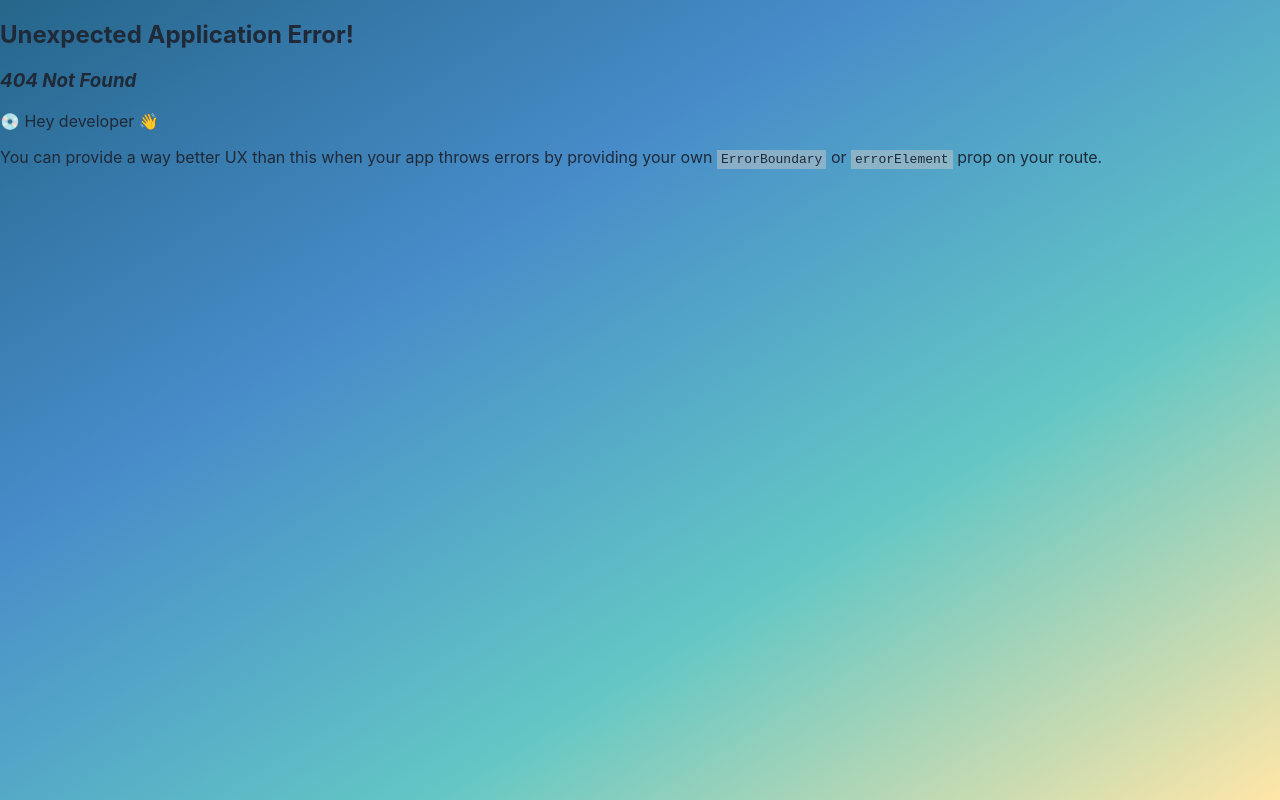
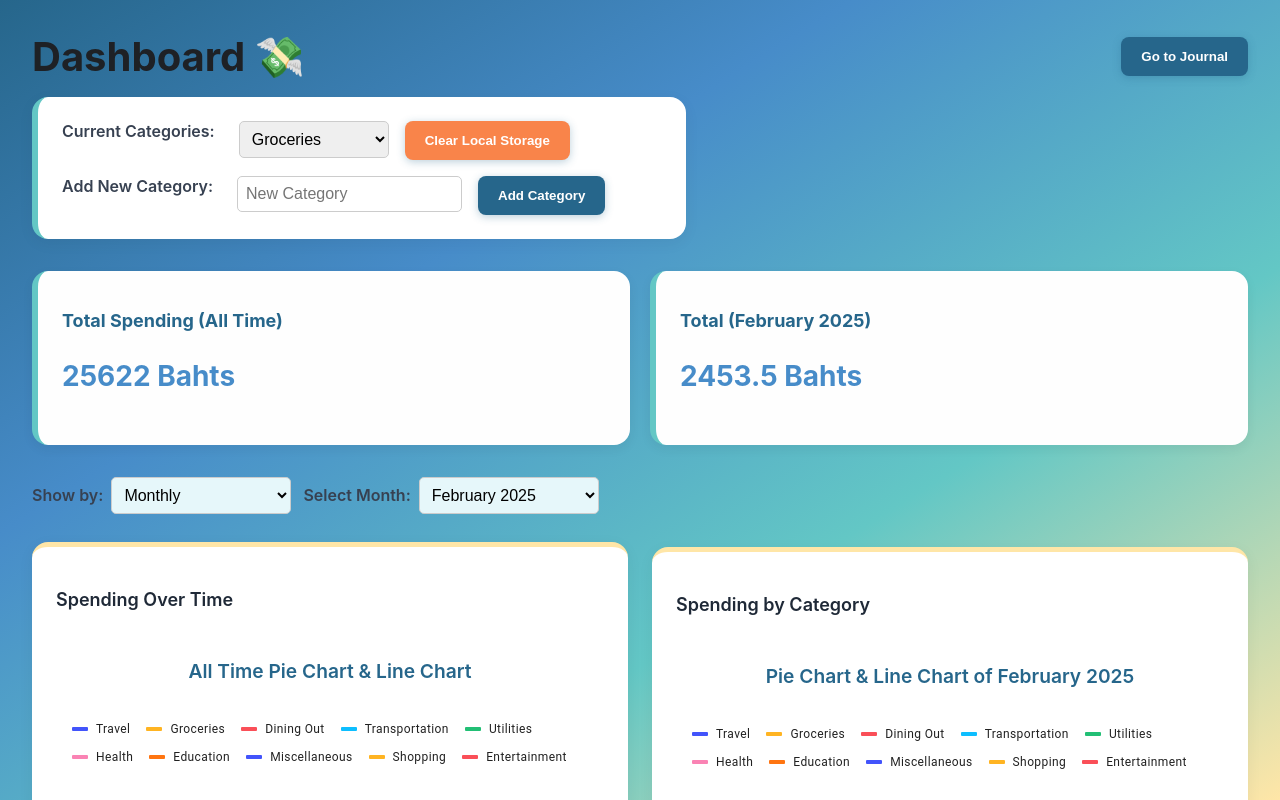
Before and after one commit to Kusk24/Project-01-Spending-Tracker, a React (Vite) app: page / in a window 1280 px wide. Before the commit this address had no page. Shown: the top 800 px of the page. Built offline with nearby package versions, Linux system fonts and the light colour scheme.

Commit message:
fix: hash router bug fixed

```diff
--- a/src/App.jsx
+++ b/src/App.jsx
@@ -1,18 +1,23 @@
-import { Dashboard }  from "./pages/Dashboard";
+import { Dashboard } from "./pages/Dashboard";
 import Journal from "./pages/Journal"
 import NotFoundPage from "./pages/NotFoundPage";
-import { createHashRouter, RouterProvider } from "react-router-dom"
+import { createBrowserRouter, HashRouter, RouterProvider, Routes, Route } from "react-router-dom"
 
-const router = createHashRouter([
-    { path: "/Project-01-Spending-Tracker/", element: <Dashboard /> },
-    { path: "/Project-01-Spending-Tracker/journal", element: <Journal /> },
-    { path: "/Project-01-Spending-Tracker/*", element: <NotFoundPage /> },
-]);
+// const router = createBrowserRouter([
+//     { path: "/Project-01-Spending-Tracker/", element: <Dashboard /> },
+//     { path: "/Project-01-Spending-Tracker/journal", element: <Journal /> },
+//     { path: "/Project-01-Spending-Tracker/*", element: <NotFoundPage /> },
+// ]);
 
 function App() {
     return (
         <>
-            <RouterProvider router={router} />
+            <HashRouter>
+            <Routes>
+                <Route path="/" element={<Dashboard />} />
+                <Route path="/journal" element={<Journal />} />
+            </Routes>
+            </HashRouter>
         </>
     )
 }
--- a/src/pages/Dashboard.jsx
+++ b/src/pages/Dashboard.jsx
@@ -155,7 +155,7 @@ export const Dashboard = () => {
     <div className="dashboard-container">
       <div style={{ display: 'flex', justifyContent: 'space-between', alignItems: 'center', marginBottom: '1em' }}>
         <h1 className="dashboard-title" style={{ margin: 0 }}>Dashboard 💸</h1>
-        <NavLink to="/Project-01-Spending-Tracker/journal">
+        <NavLink to="/journal">
           <button className="submit-button">Go to Journal</button>
         </NavLink>
       </div>
--- a/src/pages/Journal.jsx
+++ b/src/pages/Journal.jsx
@@ -47,7 +47,7 @@ function Journal() {
         <div className="dashboard-container">
             <div style={{ display: 'flex', justifyContent: 'space-between', alignItems: 'center', marginBottom: '1em' }}>
                 <h1 className="dashboard-title" style={{ margin: 0 }}>Journal 📒</h1>
-                <NavLink to='/Project-01-Spending-Tracker/'>
+                <NavLink to='/'>
                     <button className="submit-button">Go to Dashboard</button>
                 </NavLink>
             </div>
```
